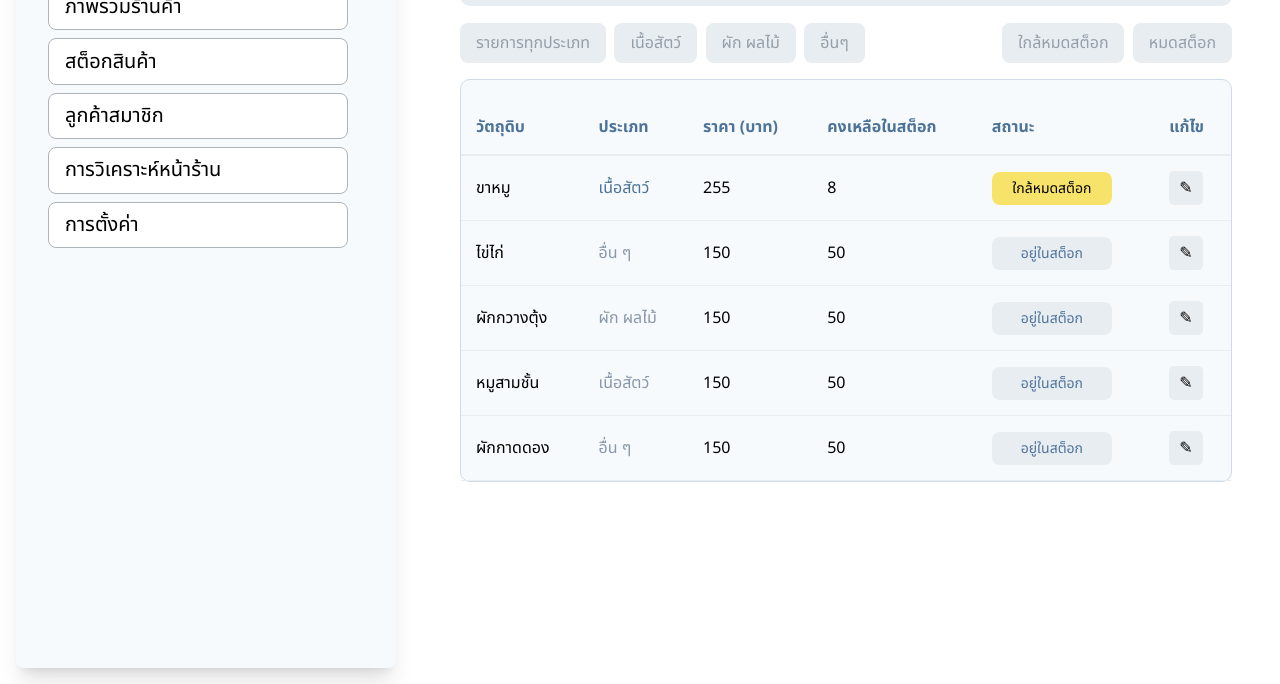
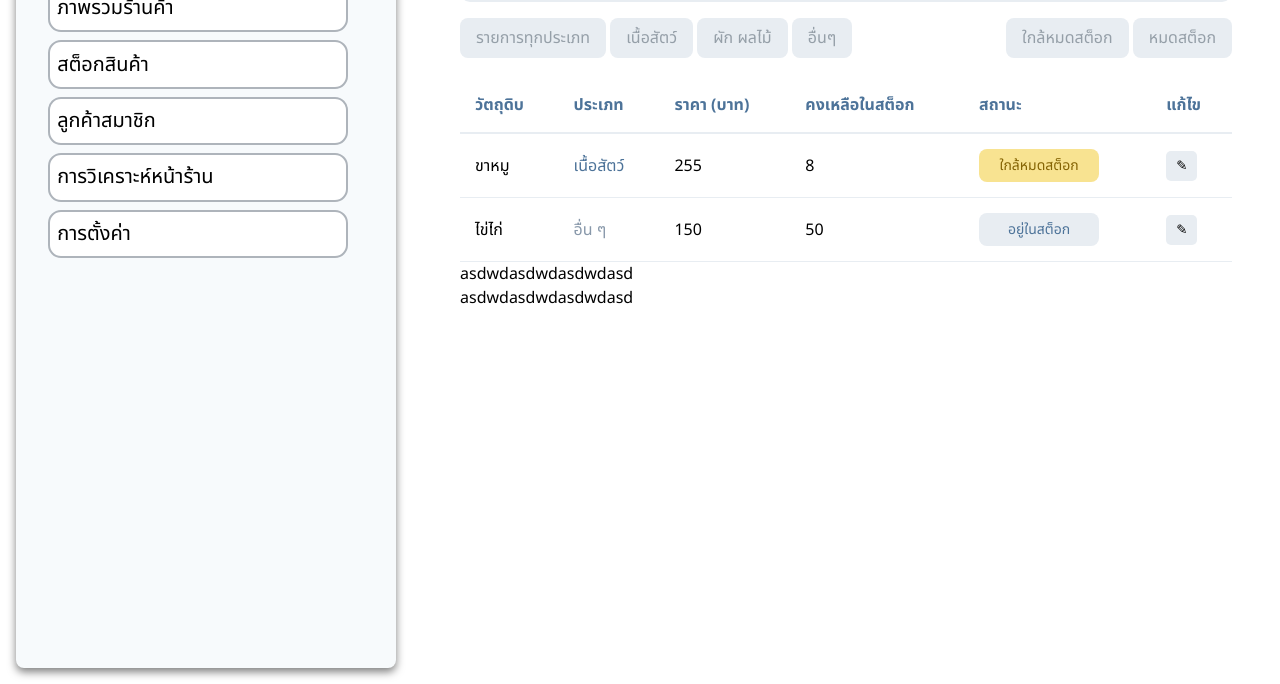
Before and after one commit to parinthon207-del/test, a plain HTML site: page POS/Stocklist.html in a window 1280 px wide. Shown: the part 148-832 px from the top of the page. Drawn offline with nearby package versions, Linux system fonts and the light colour scheme.

Commit message:
Revert "first/stocklist"
This reverts commit 9fbef9811f54dbed43289ee37bbb332fdf1e00b5.

```diff
--- a/POS/Stocklist.html
+++ b/POS/Stocklist.html
@@ -5,9 +5,7 @@
     <meta name="viewport" content="width=device-width, initial-scale=1.0">
     <title>รายการสินค้า</title>
     <link rel="stylesheet" href="stlyeStocklist.css">
-    <script src="https://cdn.tailwindcss.com"> </script>
-    <script src="https://unpkg.com/boxicons@2.1.4/dist/boxicons.js"></script>
-
+    <script>scr="https://cnd.tailwindcss.com"</script>
 
 <link rel="preconnect" href="https://fonts.googleapis.com">
 <link rel="preconnect" href="https://fonts.gstatic.com" crossorigin>
@@ -18,7 +16,7 @@
 <body>
     <section class="main-container">
     <nav>
-        <div class="side-bar shadow-xl">
+        <div class="side-bar">
             <div class="nav-con">
                 <div class="Logo">
                     <div class="khamu">
@@ -28,21 +26,11 @@
                     <div class="dashboard"><a href="#">Dashboard</a></div>
                 </div>
                 <ul class="menu">
-                    <li>
-                        <a href="#" class="btm">ภาพรวมร้านค้า</a>
-                    </li>
-                    <li>
-                        <a href="#" class="btm">สต็อกสินค้า</a>
-                    </li>
-                    <li>
-                        <a href="#" class="btm">ลูกค้าสมาชิก</a>
-                    </li>
-                    <li>
-                        <a href="#" class="btm">การวิเคราะห์หน้าร้าน</a>
-                    </li>
-                    <li>
-                        <a href="#" class="btm">การตั้งค่า</a>
-                    </li>
+                    <li><a href="#" class="btn">ภาพรวมร้านค้า</a></li>
+                    <li><a href="#" class="btn">สต็อกสินค้า</a></li>
+                    <li><a href="#" class="btn">ลูกค้าสมาชิก</a></li>
+                    <li><a href="#" class="btn">การวิเคราะห์หน้าร้าน</a></li>
+                    <li><a href="#" class="btn">การตั้งค่า</a></li>
                 </ul>
             </div>
         </div>
@@ -50,24 +38,23 @@
 </section>
 
 <section class="content">
-    <h1 class="text-4xl font-bold">รายการสินค้า</h1>
+    <h1>รายการสินค้า</h1>
     <div class="search-box">ค้นหาวัตถุดิบ</div>
 
     <div class="filter-container">
         <div class="filter-group-left">
-            <button class="filter-btm">รายการทุกประเภท</button>
-            <button class="filter-btm">เนื้อสัตว์</button>
-            <button class="filter-btm">ผัก ผลไม้</button>
-            <button class="filter-btm">อื่นๆ</button>
+            <button class="filter-btn">รายการทุกประเภท</button>
+            <button class="filter-btn">เนื้อสัตว์</button>
+            <button class="filter-btn">ผัก ผลไม้</button>
+            <button class="filter-btn">อื่นๆ</button>
         </div>
 
         <div class="filter-group-right">
-            <button class="filter-btm">ใกล้หมดสต็อก</button>
-            <button class="filter-btm">หมดสต็อก</button>
+            <button class="filter-btn">ใกล้หมดสต็อก</button>
+            <button class="filter-btn">หมดสต็อก</button>
         </div>
     </div>
 
-<div class="table-card">
     <div class="table-container">
         <table class="stock-table">
             <thead>
@@ -85,7 +72,7 @@
                     <td>ขาหมู</td>
                     <td class="type-meat">เนื้อสัตว์</td>
                     <td>255</td>
-                    <td >8</td>
+                    <td>8</td>
                     <td><span class="status warning">ใกล้หมดสต็อก</span></td>
                     <td><button class="edit-btn">✎</button></td>
                 </tr>
@@ -97,35 +84,11 @@
                     <td><span class="status ok">อยู่ในสต็อก</span></td>
                     <td><button class="edit-btn">✎</button></td>
                 </tr>
-                <tr>
-                    <td>ผักกวางตุ้ง</td>
-                    <td class="type-other">ผัก ผลไม้</td>
-                    <td>150</td>
-                    <td>50</td>
-                    <td><span class="status ok">อยู่ในสต็อก</span></td>
-                    <td><button class="edit-btn">✎</button></td>
-                </tr>
-                <tr>
-                    <td>หมูสามชั้น</td>
-                    <td class="type-other">เนื้อสัตว์</td>
-                    <td>150</td>
-                    <td>50</td>
-                    <td><span class="status ok">อยู่ในสต็อก</span></td>
-                    <td><button class="edit-btn">✎</button></td>
-                </tr>
-                <tr>
-                    <td>ผักกาดดอง</td>
-                    <td class="type-other">อื่น ๆ</td>
-                    <td>150</td>
-                    <td>50</td>
-                    <td><span class="status ok">อยู่ในสต็อก</span></td>
-                    <td><button class="edit-btn">✎</button></td>
-                </tr>
-
                 </tbody>
         </table>
     </div>
-</div>
+<p>asdwdasdwdasdwdasd</p>
+<p>asdwdasdwdasdwdasd</p>
 </section>
 
 
--- a/POS/stlye.css
+++ b/POS/stlye.css
@@ -118,6 +118,7 @@ menu .btm .home{
     border-radius: 8px;
     width:380px;
     min-height: 100vh;
+    box-shadow: 0 4px 8px rgba(0, 0, 0, 0.5);
 }
 body{
     display: flex;
--- a/POS/stlyeStocklist.css
+++ b/POS/stlyeStocklist.css
@@ -67,36 +67,15 @@
     font-size: 2rem;
     font-weight: bold;
 }
-.menu .btm{
+.menu .btn{
     background-color: white;
-    padding: 0.45rem 1rem; /* เพิ่ม padding ด้านข้างหน่อยจะได้ไม่ชิดขอบ */
-    border-radius: 8px;
+    padding: 0.45rem;
+    border-radius: 13px;
+    display: inline-block; /* หรือ block เพื่อให้กำหนด width ได้ */
+    width: 300px;          /* กำหนดความกว้างที่ต้องการ (ปรับเลขได้ตามชอบ) */
+    border: 2px solid #AEB4BB;
+    font-size: 20px;
 
-    /* ส่วนสำคัญที่ทำให้ไอคอนอยู่บรรทัดเดียวกับข้อความ */
-    display: flex;          /* เปิดโหมด Flexbox */
-    align-items: center;    /* จัดให้ไอคอนกับข้อความอยู่กึ่งกลางแนวตั้ง (ไม่ลอยสูงหรือต่ำไป) */
-    justify-content: flex-start;
-    gap: 16px;              /* ระยะห่างระหว่างไอคอนกับข้อความ */
-
-    /* ค่าเดิมของคุณ */
-    width: 300px;
-    border: 1px solid #AEB4BB;
-    color: black;           /* ย้ายสีมาตรงนี้เพื่อให้ชัวร์ */
-    text-decoration: none;
-    font-size: 20px;
-    transition: all 0.3s ease;
-}
-.menu .btm:hover {
-    background-color: #e2e8f0; /* เปลี่ยนสีพื้นหลังให้เข้มขึ้น (สีเทาฟ้า) */
-    border-color: #94a3b8;     /* เปลี่ยนสีขอบให้เข้มตาม */
-    transform: translateX(5px); /* (ลูกเล่นเสริม) ขยับปุ่มไปทางขวานิดนึง */
-    box-shadow: 0 4px 6px -1px rgba(0, 0, 0, 0.1); /* ใส่เงา */
-}
-.menu li.btm:visited{
-    background-color: #e2e8f0; /* เปลี่ยนสีพื้นหลังให้เข้มขึ้น (สีเทาฟ้า) */
-    border-color: #94a3b8;     /* เปลี่ยนสีขอบให้เข้มตาม */
-    transform: translateX(5px); /* (ลูกเล่นเสริม) ขยับปุ่มไปทางขวานิดนึง */
-    box-shadow: 0 4px 6px -1px rgba(0, 0, 0, 0.1); /* ใส่เงา */
 }
 .side-bar{ /*bg*/
     background-color: #F7FAFC;
@@ -104,6 +83,7 @@
     width:380px;
     min-height: 100vh;
     padding: 2rem;
+    box-shadow: 0 4px 8px rgba(0, 0, 0, 0.5);
 }
 body{
     display: flex;
@@ -115,7 +95,6 @@ body{
     max-width: auto; /* (แนะนำให้ลบบรรทัดนี้ออกครับ เพราะค่า auto ไม่มีผลใน max-width) */
     padding: 2rem;
     margin: 1rem;
-    font-size: 2rem;
 }
 .search-box{
     background-color: #E8EDF2;
@@ -134,7 +113,7 @@ body{
 .filter-container{
     display: flex;
     justify-content: space-between; /* ดันลูก 2 คนไปคนละฝั่ง */
-    margin-top: 0.5rem;               /* เว้นห่างจากช่องค้นหา */
+    margin-top: 1rem;               /* เว้นห่างจากช่องค้นหา */
     width: 100%;
     max-width: 800px;               /* ปรับให้เท่ากับช่องค้นหา */
     flex-wrap: wrap;                /* ถ้าจอมือถือเล็กมาก ให้ปัดลงบรรทัดใหม่ได้ */
@@ -144,7 +123,7 @@ body{
     display: flex;
     gap: 10px; /* ระยะห่างระหว่างปุ่มแต่ละก้อน */
 }
-.filter-btm {
+.filter-btn {
     padding: 8px 16px;
     background-color: #E8EDF2;      /* สีพื้นหลังเทาอ่อน */
     color: #959fa8;                 /* สีตัวหนังสือ */
@@ -153,20 +132,21 @@ body{
     font-size: 16px;
     cursor: pointer;
     transition: 0.2s;               /* เอฟเฟกต์นุ่มๆ ตอนชี้ */
-    margin-top: 0.5rem;
 }
-.filter-btm:hover {
+.filter-btn:hover {
     background-color: #D0D6DC;
 }
 .table-container {
     margin-top: 20px;
     width: 100%;
 }
+
 .stock-table {
     width: 100%;
     border-collapse: collapse; /* ทำให้เส้นตารางไม่ซ้อนกัน */
     font-size: 16px;
 }
+
 /* ตกแต่งส่วนหัวตาราง */
 .stock-table th {
     text-align: left;
@@ -174,6 +154,7 @@ body{
     border-bottom: 2px solid #E8EDF2; /* เส้นใต้หัวข้อ */
     color: #4D7399;
 }
+
 /* ตกแต่งเนื้อหาแต่ละแถว */
 .stock-table td {
     padding: 15px;
@@ -196,8 +177,8 @@ body{
 }
 
 .status.warning {
-    background-color: #F8E36A; /* สีเหลืองใกล้หมด */
-    color: black;
+    background-color: #F8E391; /* สีเหลืองใกล้หมด */
+    color: #856404;
 }
 
 .status.ok {
@@ -218,10 +199,3 @@ body{
     border-radius: 5px;
     cursor: pointer;
 }
-.table-card{
-    margin-top: 1rem;
-    margin-bottom: auto;
-    background-color: #F7FAFC;
-    border-radius: 10px;
-    border:1px solid #CFDBE8;
-}
```
Also changed, not shown: POS/index.html (+45 -45 lines).
